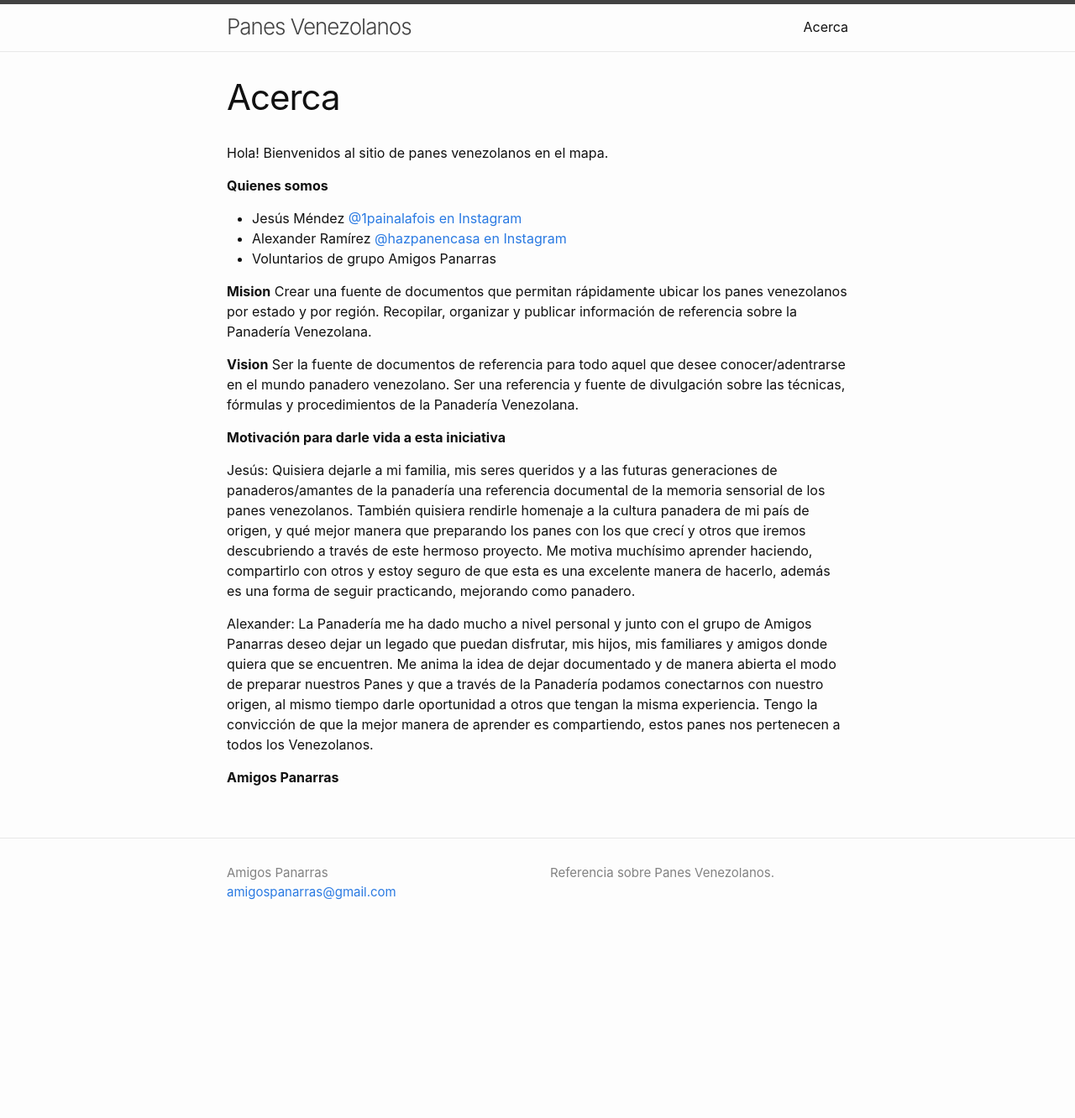
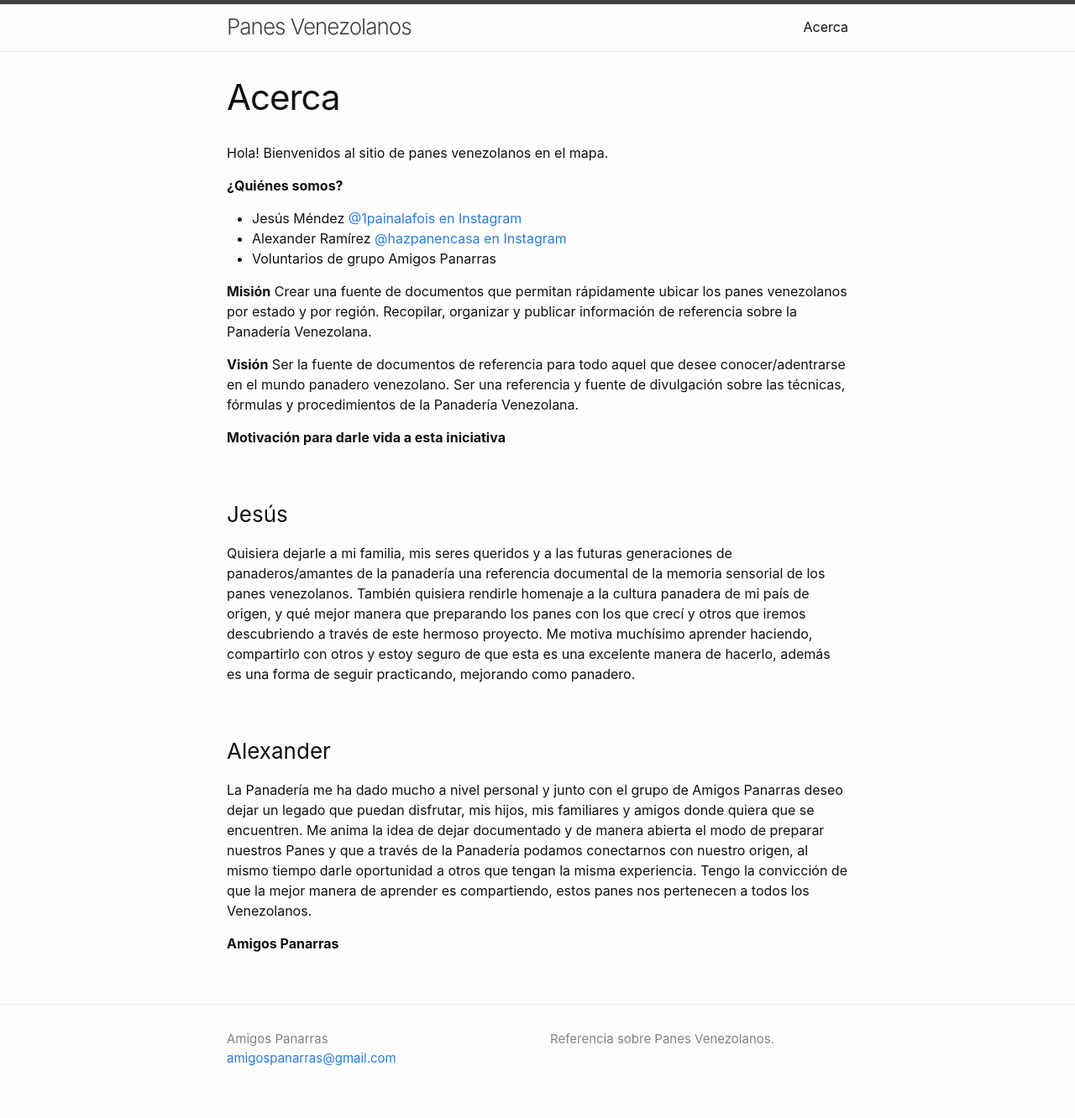
Before and after one commit to mapadepanesvenezolanos/mapadepanesvenezolanos.github.io, a Jekyll site: the page built from about.markdown, in a window 1280 px wide. Shown: the whole page at 84% size. Built offline with Jekyll 4.4.1, drawn with Linux system fonts in a browser that asks for light colours; before the commit the page ends 1134 px from its top, so only the background shows below that.

Commit message:
algunas tildes

```diff
--- a/about.markdown
+++ b/about.markdown
@@ -6,24 +6,28 @@
 Hola!
 Bienvenidos al sitio de panes venezolanos en el mapa.
 
-**Quienes somos**
+**¿Quiénes somos?**
 - Jesús Méndez <a href="https://www.instagram.com/1painalafois/">@1painalafois en Instagram</a>
 - Alexander Ramírez <a href="https://www.instagram.com/hazpanencasa/">@hazpanencasa en Instagram</a>
 - Voluntarios de grupo Amigos Panarras
 
-**Mision**
+**Misión**
 Crear una fuente de documentos que permitan rápidamente ubicar los panes venezolanos por estado y por región.
 Recopilar, organizar y publicar información de referencia sobre la Panadería Venezolana.
 
-**Vision**
+**Visión**
 Ser la fuente de documentos de referencia para todo aquel que desee conocer/adentrarse en el mundo panadero venezolano.
 Ser una referencia y fuente de divulgación sobre las técnicas, fórmulas y procedimientos de la Panadería Venezolana.
 
 **Motivación para darle vida a esta iniciativa**
 
-Jesús: Quisiera dejarle a mi familia, mis seres queridos y a las futuras generaciones de panaderos/amantes de la panadería una referencia documental de la memoria sensorial de los panes venezolanos. También quisiera rendirle homenaje a la cultura panadera de mi país de origen, y qué mejor manera que preparando los panes con los que crecí y otros que iremos descubriendo a través de este hermoso proyecto. Me motiva muchísimo aprender haciendo, compartirlo con otros y estoy seguro de que esta es una excelente manera de hacerlo, además es una forma de seguir practicando, mejorando como panadero.
+### Jesús
 
-Alexander: La Panadería me ha dado mucho a nivel personal y junto con el grupo de Amigos Panarras deseo dejar un legado que puedan disfrutar, mis hijos, mis familiares y amigos donde quiera que se encuentren. Me anima la idea de dejar documentado y de manera abierta el modo de preparar nuestros Panes y que a través de la Panadería podamos conectarnos con nuestro origen, al mismo tiempo darle oportunidad a otros que tengan la misma experiencia. Tengo la convicción de que la mejor manera de aprender es compartiendo, estos panes nos pertenecen a todos los Venezolanos.
+Quisiera dejarle a mi familia, mis seres queridos y a las futuras generaciones de panaderos/amantes de la panadería una referencia documental de la memoria sensorial de los panes venezolanos. También quisiera rendirle homenaje a la cultura panadera de mi país de origen, y qué mejor manera que preparando los panes con los que crecí y otros que iremos descubriendo a través de este hermoso proyecto. Me motiva muchísimo aprender haciendo, compartirlo con otros y estoy seguro de que esta es una excelente manera de hacerlo, además es una forma de seguir practicando, mejorando como panadero.
+
+### Alexander
+
+La Panadería me ha dado mucho a nivel personal y junto con el grupo de Amigos Panarras deseo dejar un legado que puedan disfrutar, mis hijos, mis familiares y amigos donde quiera que se encuentren. Me anima la idea de dejar documentado y de manera abierta el modo de preparar nuestros Panes y que a través de la Panadería podamos conectarnos con nuestro origen, al mismo tiempo darle oportunidad a otros que tengan la misma experiencia. Tengo la convicción de que la mejor manera de aprender es compartiendo, estos panes nos pertenecen a todos los Venezolanos.
 
 
 **Amigos Panarras**
```
